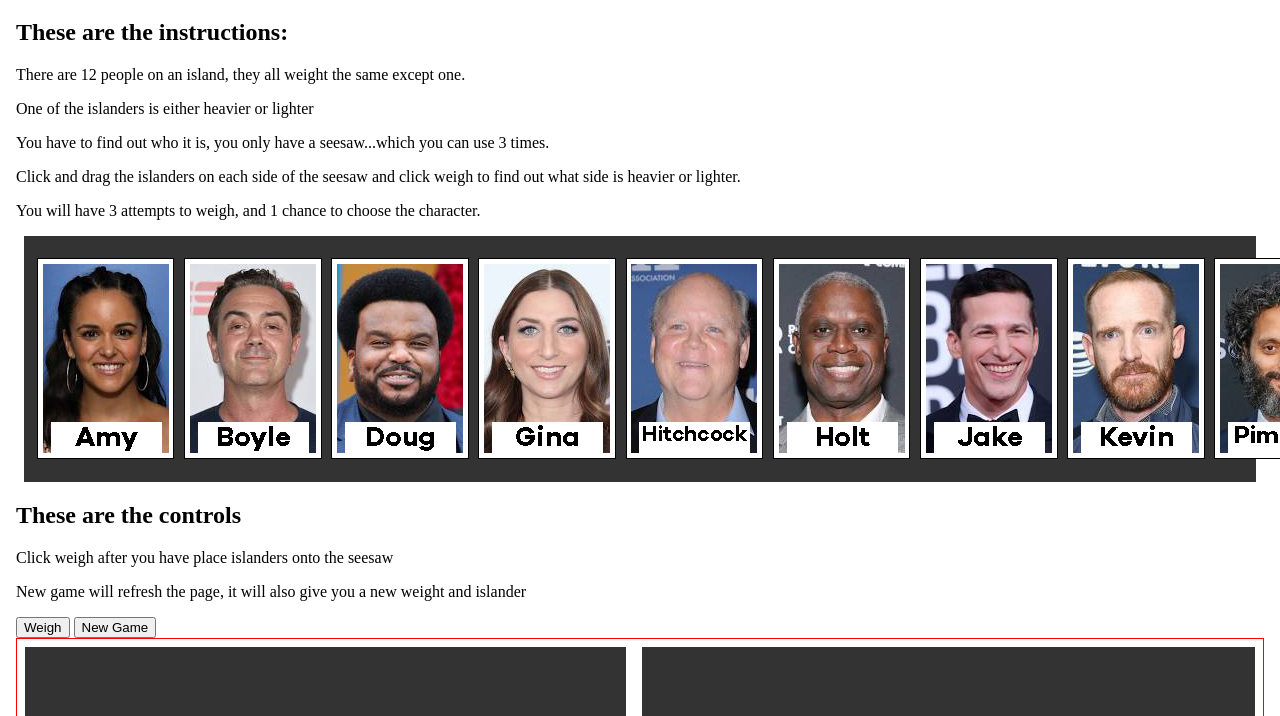
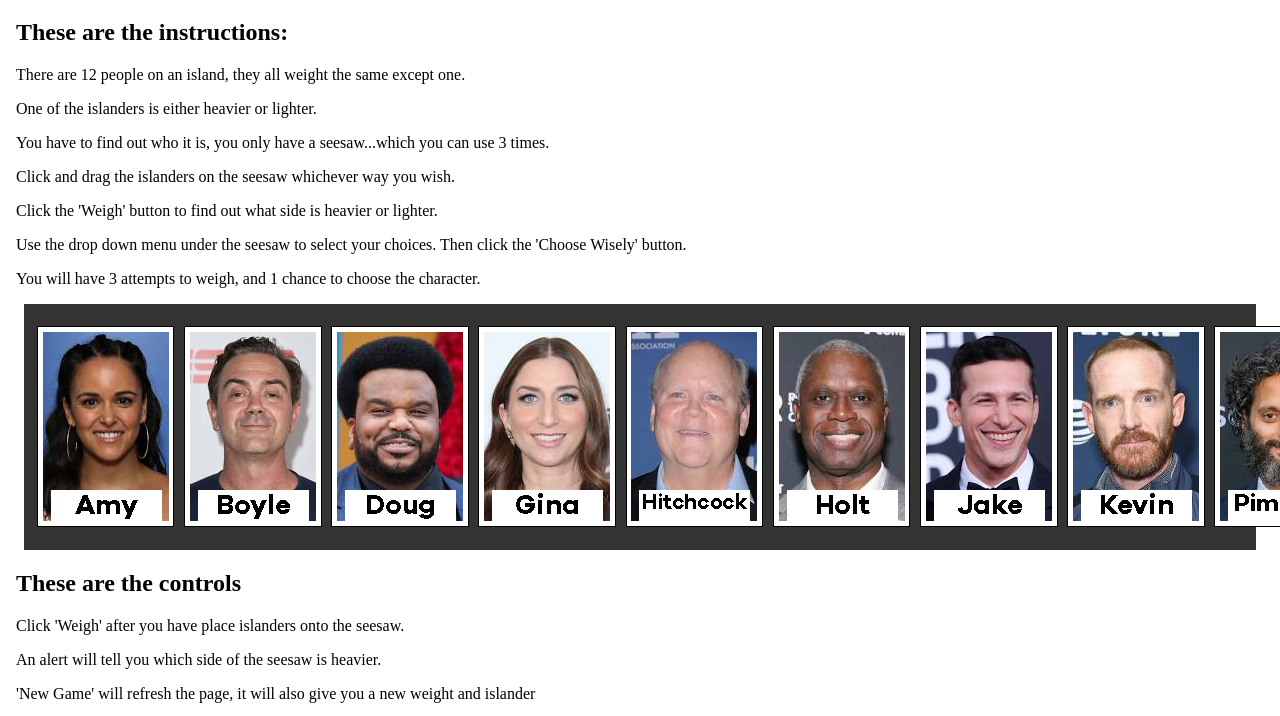
Before and after one commit to gizedwards/HoltPuzzleGame, a plain HTML site: page index.html in a window 1280 px wide. Shown: the part 61-777 px from the top of the page. Drawn offline with Linux system fonts and the light colour scheme.

Commit message:
some copy changes

```diff
--- a/index.html
+++ b/index.html
@@ -11,9 +11,11 @@
         <h1>Captain Holt's Island Riddle</h1>
         <h2>These are the instructions:</h2>
         <p>There are 12 people on an island, they all weight the same except one.</p>
-        <p>One of the islanders is either heavier or lighter</p>
+        <p>One of the islanders is either heavier or lighter.</p>
         <p>You have to find out who it is, you only have a seesaw...which you can use 3 times.</p>
-        <p>Click and drag the islanders on each side of the seesaw and click weigh to find out what side is heavier or lighter.</p>
+        <p>Click and drag the islanders on the seesaw whichever way you wish. </p>
+        <p>Click the 'Weigh' button to find out what side is heavier or lighter.</p>
+        <p>Use the drop down menu under the seesaw to select your choices. Then click the 'Choose Wisely' button.</p>
         <p>You will have 3 attempts to weigh, and 1 chance to choose the character.</p>
 
     </div>
@@ -36,8 +38,9 @@
 
     <div class="controls">
         <h2>These are the controls</h2>
-        <p>Click weigh after you have place islanders onto the seesaw</p>
-        <p>New game will refresh the page, it will also give you a new weight and islander</p>
+        <p>Click 'Weigh' after you have place islanders onto the seesaw.</p>
+        <p>An alert will tell you which side of the seesaw is heavier.</p>
+        <p>'New Game' will refresh the page, it will also give you a new weight and islander</p>
         <button onclick="clickToWeigh()" id="clicktoweighbutton">Weigh</button>
         <button onclick="startNewGame()">New Game</button>
 
```
